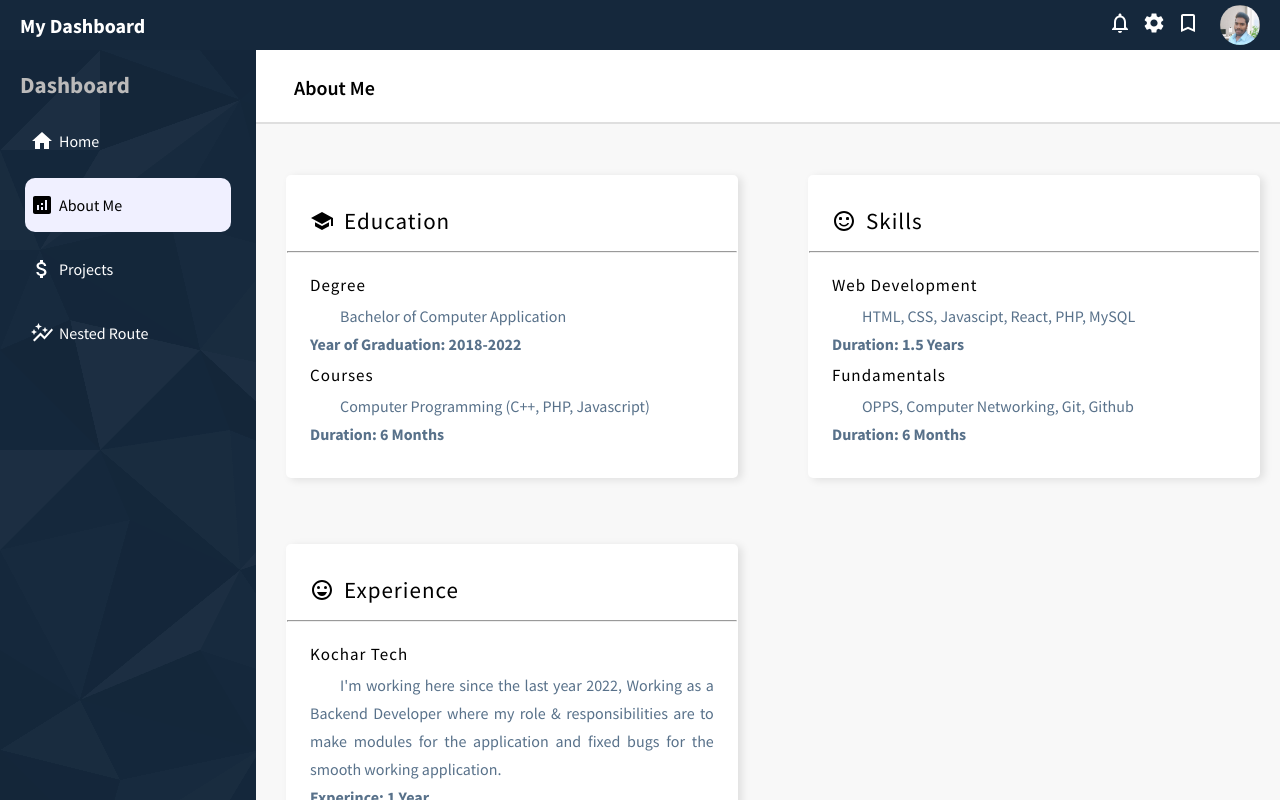
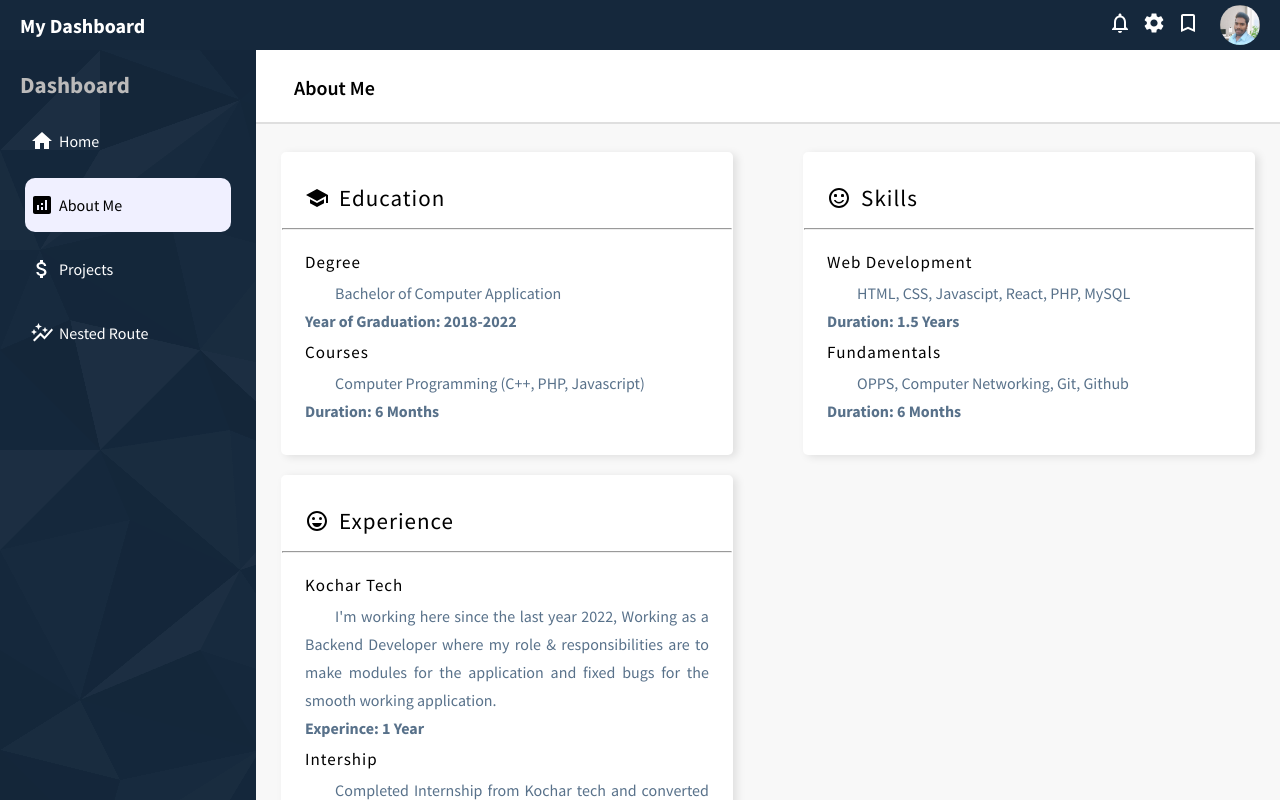
Before and after one commit to Vijaykumar308/dashboard-in-react, a React (Create React App) app: page /about in a window 1280 px wide. Shown: the top 800 px of the page. Built offline with nearby package versions, Linux system fonts and the light colour scheme.

Commit message:
css changes from margin: 23px to auto

```diff
--- a/src/components/Accordian/Accordian.css
+++ b/src/components/Accordian/Accordian.css
@@ -1,6 +1,6 @@
 .accordian {
     width: 90%;
-    margin: 23px 30px;
+    margin: auto;
     background: #fff;
     padding: 15px 24px;
     box-sizing: border-box;
```
